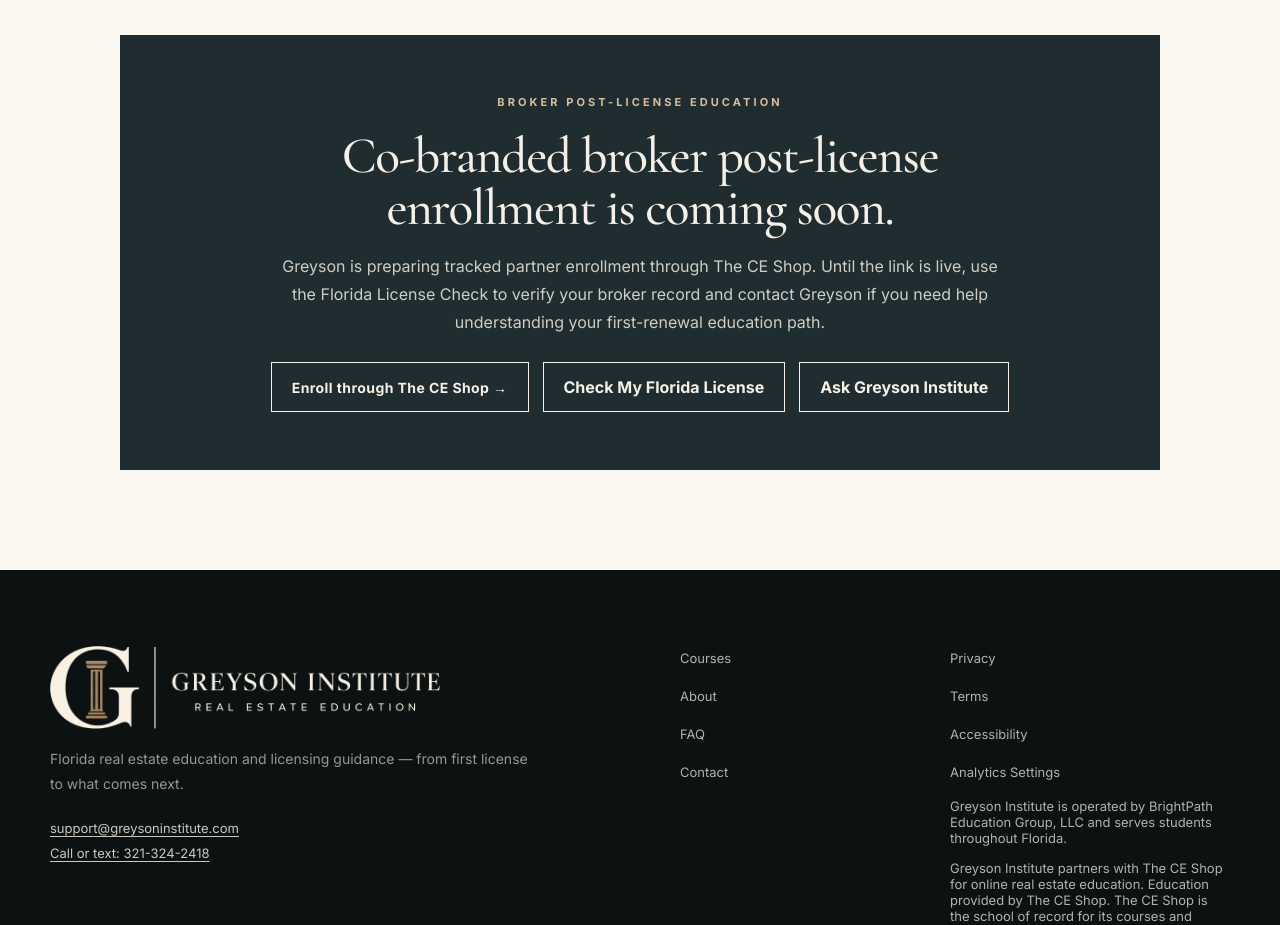
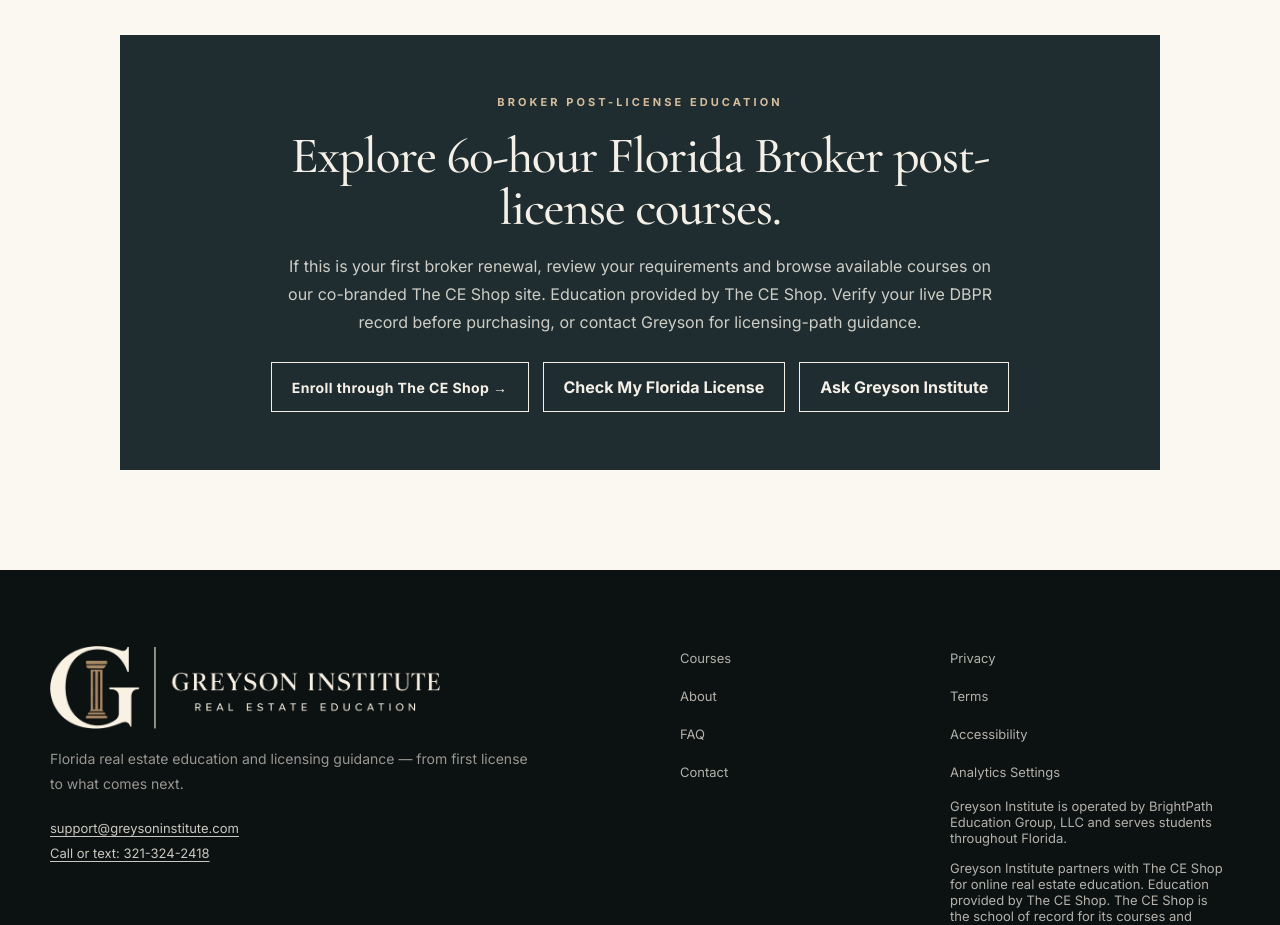
Before and after one commit to BrianLook/Greyson-Institute-Website, a Next.js app: page /florida-60-hour-broker-post-license-requirements in a window 1280 px wide. Shown: the part 4340-5265 px from the top of the page. Built offline with nearby package versions, Linux system fonts and the light colour scheme.

Commit message:
Refresh live CE Shop enrollment guidance and remove obsolete coming-soon copy

```diff
--- a/app/florida-60-hour-broker-post-license-requirements/page.tsx
+++ b/app/florida-60-hour-broker-post-license-requirements/page.tsx
@@ -406,7 +406,7 @@ export default function FloridaBrokerPostLicensePage() {
               marginRight: "auto",
             }}
           >
-            Co-branded broker post-license enrollment is coming soon.
+            Explore 60-hour Florida Broker post-license courses.
           </h2>
 
           <p
@@ -417,10 +417,10 @@ export default function FloridaBrokerPostLicensePage() {
               marginRight: "auto",
             }}
           >
-            Greyson is preparing tracked partner enrollment through The CE Shop.
-            Until the link is live, use the Florida License Check to verify your
-            broker record and contact Greyson if you need help understanding
-            your first-renewal education path.
+            If this is your first broker renewal, review your requirements
+            and browse available courses on our co-branded The CE Shop site.
+            Education provided by The CE Shop. Verify your live DBPR record
+            before purchasing, or contact Greyson for licensing-path guidance.
           </p>
 
           <div
```
